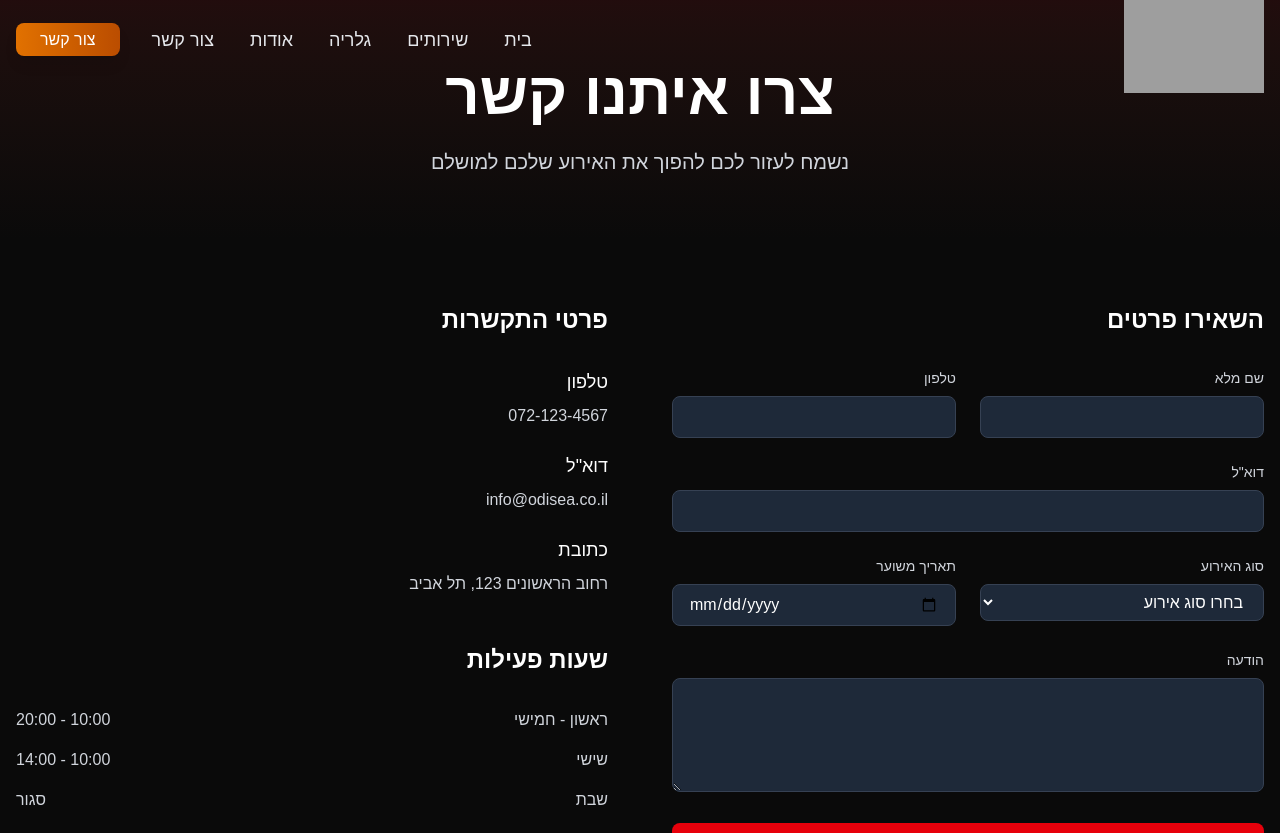
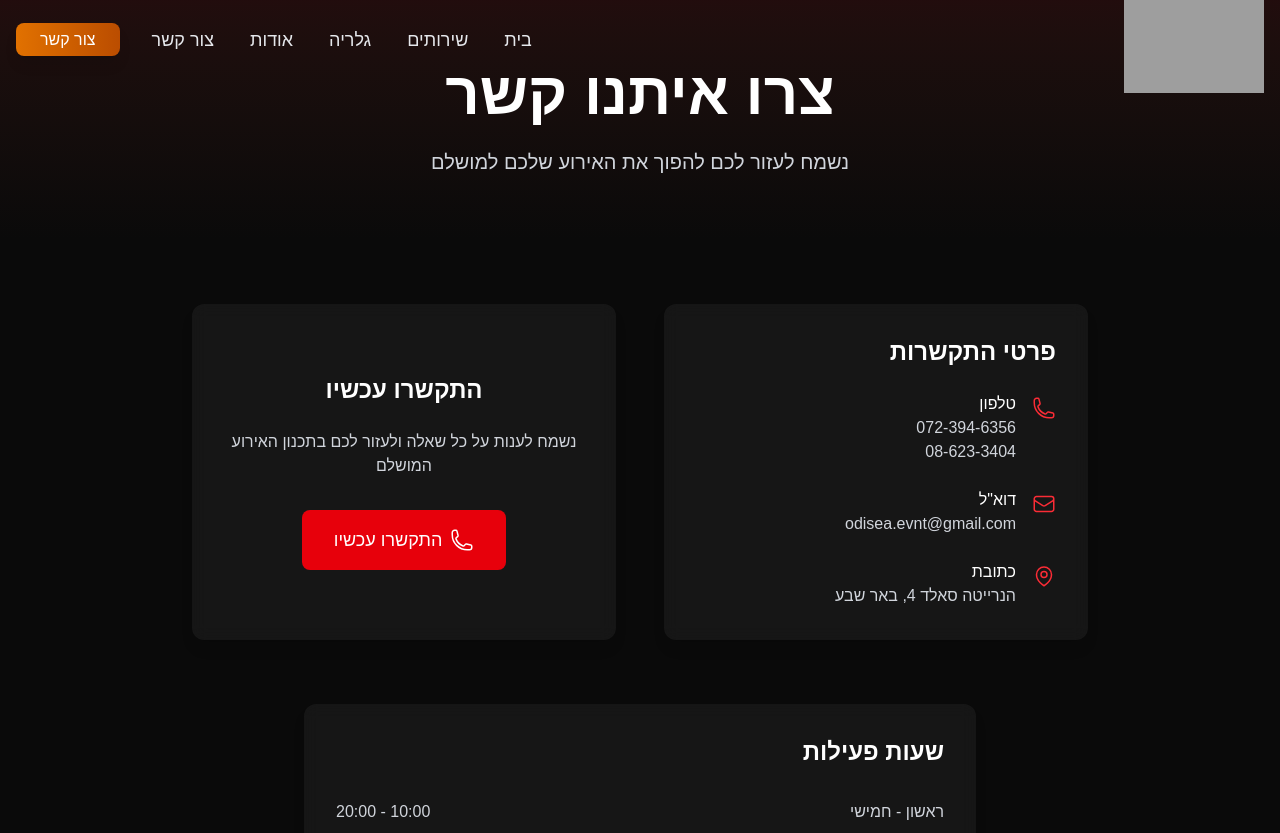
Before and after one commit to natimai/odisea, a Next.js app: page /contact in a window 1280 px wide. Shown: the top 833 px of the page. Built offline with nearby package versions, Linux system fonts and the light colour scheme; grey boxes are pictures that could not be loaded.

Commit message:
עדכון דף צור קשר: החלפת טופס בכפתור חיוג ועדכון פרטי קשר

```diff
--- a/app/contact/page.tsx
+++ b/app/contact/page.tsx
@@ -1,33 +1,10 @@
 'use client'
 
 import { motion } from 'framer-motion'
-import { useState } from 'react'
+import { PhoneIcon, EnvelopeIcon, MapPinIcon } from '@heroicons/react/24/outline'
 import Footer from '@/components/Footer'
 
 export default function ContactPage() {
-  const [formData, setFormData] = useState({
-    name: '',
-    email: '',
-    phone: '',
-    eventType: '',
-    date: '',
-    message: '',
-  })
-
-  const handleSubmit = (e: React.FormEvent) => {
-    e.preventDefault()
-    console.log('Form submitted:', formData)
-    // Here you would typically send the data to your backend
-  }
-
-  const handleChange = (e: React.ChangeEvent<HTMLInputElement | HTMLTextAreaElement | HTMLSelectElement>) => {
-    const { name, value } = e.target
-    setFormData(prev => ({
-      ...prev,
-      [name]: value
-    }))
-  }
-
   return (
     <div className="min-h-screen bg-[#0A0A0A]">
       {/* Hero Section */}
@@ -49,158 +26,81 @@ export default function ContactPage() {
         </div>
       </div>
 
+      {/* Contact Section */}
       <div className="container mx-auto px-4 py-16">
-        <div className="grid grid-cols-1 lg:grid-cols-2 gap-16">
-          {/* Contact Form */}
+        <div className="grid md:grid-cols-2 gap-12 max-w-4xl mx-auto">
+          {/* Contact Information */}
           <motion.div
-            initial={{ opacity: 0, x: -20 }}
-            animate={{ opacity: 1, x: 0 }}
-            transition={{ duration: 0.6, delay: 0.2 }}
+            initial={{ opacity: 0, x: 20 }}
+            whileInView={{ opacity: 1, x: 0 }}
+            transition={{ duration: 0.5 }}
+            viewport={{ once: true }}
+            className="bg-white/5 backdrop-blur-sm rounded-xl p-8 shadow-lg"
           >
-            <h2 className="text-2xl font-bold text-white mb-8">השאירו פרטים</h2>
-            <form onSubmit={handleSubmit} className="space-y-6">
-              <div className="grid grid-cols-1 md:grid-cols-2 gap-6">
-                <div>
-                  <label htmlFor="name" className="block text-sm font-medium text-gray-300 mb-2">
-                    שם מלא
-                  </label>
-                  <input
-                    type="text"
-                    id="name"
-                    name="name"
-                    value={formData.name}
-                    onChange={handleChange}
-                    required
-                    className="w-full px-4 py-2 bg-gray-800 border border-gray-700 rounded-lg text-white focus:outline-none focus:border-red-500 transition-colors"
-                  />
-                </div>
-                <div>
-                  <label htmlFor="phone" className="block text-sm font-medium text-gray-300 mb-2">
-                    טלפון
-                  </label>
-                  <input
-                    type="tel"
-                    id="phone"
-                    name="phone"
-                    value={formData.phone}
-                    onChange={handleChange}
-                    required
-                    className="w-full px-4 py-2 bg-gray-800 border border-gray-700 rounded-lg text-white focus:outline-none focus:border-red-500 transition-colors"
-                  />
+            <h3 className="text-2xl font-bold text-white mb-6">
+              פרטי התקשרות
+            </h3>
+
+            <div className="space-y-6">
+              <div className="flex items-start">
+                <PhoneIcon className="h-6 w-6 text-red-500 mt-1" />
+                <div className="mr-4">
+                  <p className="font-medium text-white">טלפון</p>
+                  <p className="text-gray-300">072-394-6356</p>
+                  <p className="text-gray-300">08-623-3404</p>
                 </div>
               </div>
 
-              <div>
-                <label htmlFor="email" className="block text-sm font-medium text-gray-300 mb-2">
-                  דוא&quot;ל
-                </label>
-                <input
-                  type="email"
-                  id="email"
-                  name="email"
-                  value={formData.email}
-                  onChange={handleChange}
-                  required
-                  className="w-full px-4 py-2 bg-gray-800 border border-gray-700 rounded-lg text-white focus:outline-none focus:border-red-500 transition-colors"
-                />
-              </div>
-
-              <div className="grid grid-cols-1 md:grid-cols-2 gap-6">
-                <div>
-                  <label htmlFor="eventType" className="block text-sm font-medium text-gray-300 mb-2">
-                    סוג האירוע
-                  </label>
-                  <select
-                    id="eventType"
-                    name="eventType"
-                    value={formData.eventType}
-                    onChange={handleChange}
-                    required
-                    className="w-full px-4 py-2 bg-gray-800 border border-gray-700 rounded-lg text-white focus:outline-none focus:border-red-500 transition-colors"
-                  >
-                    <option value="">בחרו סוג אירוע</option>
-                    <option value="wedding">חתונה</option>
-                    <option value="barMitzvah">בר/בת מצווה</option>
-                    <option value="corporate">אירוע עסקי</option>
-                    <option value="other">אחר</option>
-                  </select>
-                </div>
-                <div>
-                  <label htmlFor="date" className="block text-sm font-medium text-gray-300 mb-2">
-                    תאריך משוער
-                  </label>
-                  <input
-                    type="date"
-                    id="date"
-                    name="date"
-                    value={formData.date}
-                    onChange={handleChange}
-                    className="w-full px-4 py-2 bg-gray-800 border border-gray-700 rounded-lg text-white focus:outline-none focus:border-red-500 transition-colors"
-                  />
+              <div className="flex items-start">
+                <EnvelopeIcon className="h-6 w-6 text-red-500 mt-1" />
+                <div className="mr-4">
+                  <p className="font-medium text-white">דוא"ל</p>
+                  <p className="text-gray-300">odisea.evnt@gmail.com</p>
                 </div>
               </div>
 
-              <div>
-                <label htmlFor="message" className="block text-sm font-medium text-gray-300 mb-2">
-                  הודעה
-                </label>
-                <textarea
-                  id="message"
-                  name="message"
-                  value={formData.message}
-                  onChange={handleChange}
-                  rows={4}
-                  className="w-full px-4 py-2 bg-gray-800 border border-gray-700 rounded-lg text-white focus:outline-none focus:border-red-500 transition-colors"
-                ></textarea>
-              </div>
-
-              <button
-                type="submit"
-                className="w-full bg-red-600 text-white px-8 py-3 rounded-lg font-medium transition-colors duration-300 hover:bg-red-700"
-              >
-                שליחה
-              </button>
-            </form>
-          </motion.div>
-
-          {/* Contact Info */}
-          <motion.div
-            initial={{ opacity: 0, x: 20 }}
-            animate={{ opacity: 1, x: 0 }}
-            transition={{ duration: 0.6, delay: 0.4 }}
-            className="space-y-12"
-          >
-            <div>
-              <h2 className="text-2xl font-bold text-white mb-8">פרטי התקשרות</h2>
-              <div className="space-y-6">
-                <div>
-                  <h3 className="text-lg font-medium text-white mb-2">טלפון</h3>
-                  <a
-                    href="tel:+972123456789"
-                    className="text-gray-300 hover:text-red-500 transition-colors"
-                  >
-                    072-123-4567
-                  </a>
-                </div>
-                <div>
-                  <h3 className="text-lg font-medium text-white mb-2">דוא&quot;ל</h3>
-                  <a
-                    href="mailto:info@odisea.co.il"
-                    className="text-gray-300 hover:text-red-500 transition-colors"
-                  >
-                    info@odisea.co.il
-                  </a>
-                </div>
-                <div>
-                  <h3 className="text-lg font-medium text-white mb-2">כתובת</h3>
-                  <p className="text-gray-300">
-                    רחוב הראשונים 123, תל אביב
-                  </p>
+              <div className="flex items-start">
+                <MapPinIcon className="h-6 w-6 text-red-500 mt-1" />
+                <div className="mr-4">
+                  <p className="font-medium text-white">כתובת</p>
+                  <p className="text-gray-300">הנרייטה סאלד 4, באר שבע</p>
                 </div>
               </div>
             </div>
+          </motion.div>
 
-            <div>
+          {/* Call Button */}
+          <motion.div
+            initial={{ opacity: 0, x: -20 }}
+            whileInView={{ opacity: 1, x: 0 }}
+            transition={{ duration: 0.5 }}
+            viewport={{ once: true }}
+            className="bg-white/5 backdrop-blur-sm rounded-xl p-8 shadow-lg flex flex-col items-center justify-center text-center"
+          >
+            <h3 className="text-2xl font-bold text-white mb-6">
+              התקשרו עכשיו
+            </h3>
+            <p className="text-gray-300 mb-8">
+              נשמח לענות על כל שאלה ולעזור לכם בתכנון האירוע המושלם
+            </p>
+            <a
+              href="tel:072-394-6356"
+              className="inline-flex items-center bg-red-600 text-white px-8 py-4 rounded-lg font-medium hover:bg-red-700 transition-colors text-lg"
+            >
+              <PhoneIcon className="h-6 w-6 ml-2" />
+              התקשרו עכשיו
+            </a>
+          </motion.div>
+        </div>
+
+        {/* Opening Hours */}
+        <motion.div
+          initial={{ opacity: 0, y: 20 }}
+          whileInView={{ opacity: 1, y: 0 }}
+          transition={{ duration: 0.5 }}
+          viewport={{ once: true }}
+          className="mt-16 bg-white/5 backdrop-blur-sm rounded-xl p-8 shadow-lg max-w-2xl mx-auto"
+        >
           <h2 className="text-2xl font-bold text-white mb-8">שעות פעילות</h2>
           <div className="space-y-4">
             <div className="flex justify-between text-gray-300">
@@ -216,9 +116,7 @@ export default function ContactPage() {
               <span>סגור</span>
             </div>
           </div>
-            </div>
         </motion.div>
-        </div>
       </div>
       <Footer />
     </div>
```
Lines whose indentation alone changed are shown as unchanged.
